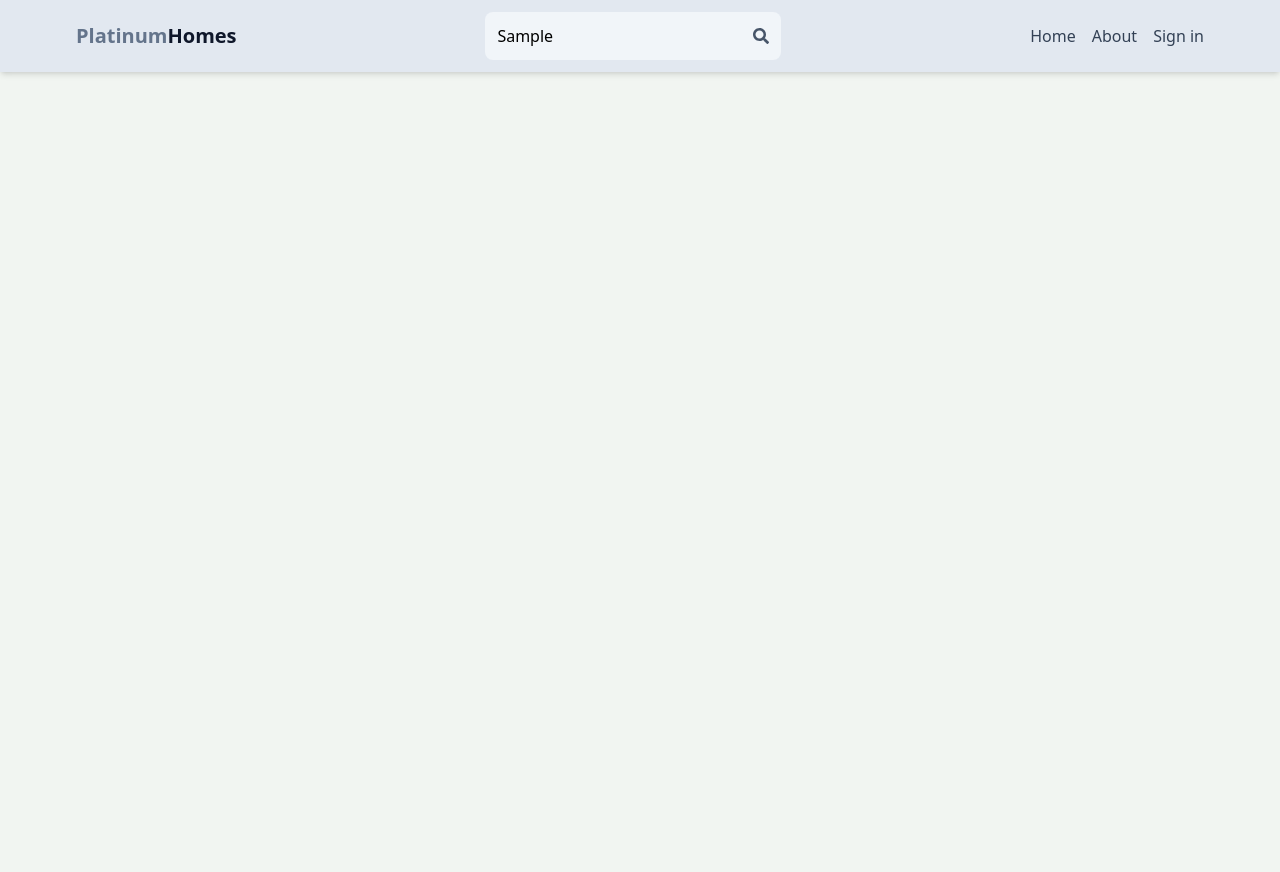
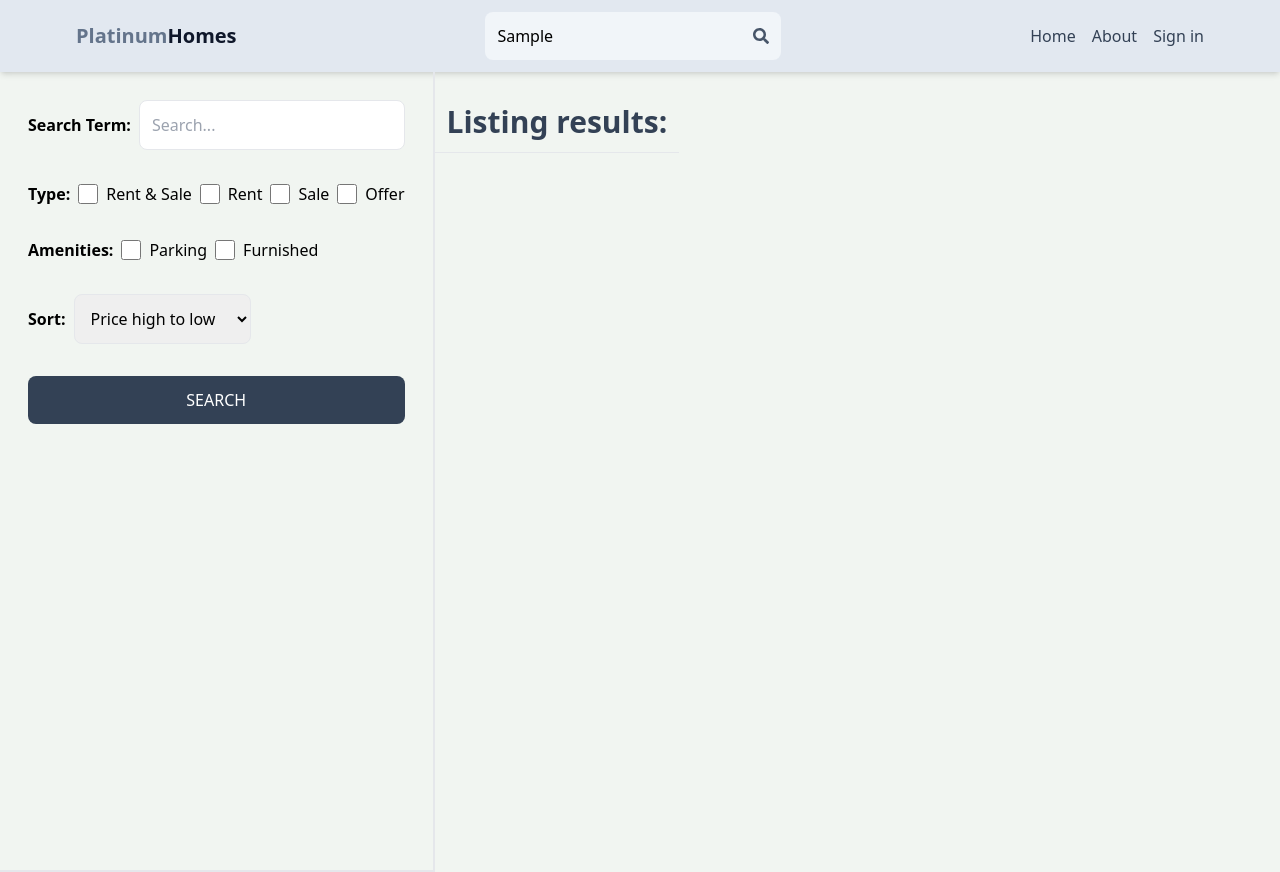
Before and after one commit to Tharush0/real-estate-app-MERN, a React (Vite) app in the folder front-end/: page / in a window 1280 px wide. Both pictures are taken after typing "Sample" into the empty fields and a click on the button 761 px from the left and 36 px from the top of the page. Before the commit the page ends 800 px from the top, so only its background shows below. Built offline with nearby package versions, Linux system fonts and the light colour scheme; no server answers.

Commit message:
Create Search page

```diff
--- a/front-end/src/App.jsx
+++ b/front-end/src/App.jsx
@@ -10,6 +10,7 @@
 import CreateEstate from "./pages/CreateEstate.page";
 import UpdateEstate from "./pages/UpdateEstate.page";
 import Estate from "./pages/Estate.page";
+import Serach from "./pages/Search.page";
 
 export default function App() {
   return (
@@ -21,6 +22,7 @@
         <Route path="/sign-up" element={<SignUp />} />
         <Route path="/about" element={<About />} />
         <Route path="/listing/:listingId" element={<Estate />} />
+        <Route path="/search" element={<Serach/>}/>
         <Route element={<PrivateRoute />}>
           <Route path="/profile" element={<Profile />} />
         </Route>
--- /dev/null
+++ b/front-end/src/pages/Search.page.jsx
@@ -0,0 +1,70 @@
+import React from "react";
+
+export default function Search() {
+  return (
+    <div className="flex flex-col md:flex-row">
+      <div className="p-7  border-b-2 md:border-r-2 md:min-h-screen">
+        <form className="flex flex-col gap-8">
+          <div className="flex items-center gap-2">
+            <label className="whitespace-nowrap font-semibold">
+              Search Term:
+            </label>
+            <input
+              type="text"
+              id="searchTerm"
+              placeholder="Search..."
+              className="border rounded-lg p-3 w-full"
+            />
+          </div>
+          <div className="flex gap-2 flex-wrap items-center">
+            <label className="font-semibold">Type:</label>
+            <div className="flex gap-2">
+              <input type="checkbox" id="all" className="w-5" />
+              <span>Rent & Sale</span>
+            </div>
+            <div className="flex gap-2">
+              <input type="checkbox" id="rent" className="w-5" />
+              <span>Rent</span>
+            </div>
+            <div className="flex gap-2">
+              <input type="checkbox" id="sale" className="w-5" />
+              <span>Sale</span>
+            </div>
+            <div className="flex gap-2">
+              <input type="checkbox" id="offer" className="w-5" />
+              <span>Offer</span>
+            </div>
+          </div>
+          <div className="flex gap-2 flex-wrap items-center">
+            <label className="font-semibold">Amenities:</label>
+            <div className="flex gap-2">
+              <input type="checkbox" id="parking" className="w-5" />
+              <span>Parking</span>
+            </div>
+            <div className="flex gap-2">
+              <input type="checkbox" id="furnished" className="w-5" />
+              <span>Furnished</span>
+            </div>
+          </div>
+          <div className="flex items-center gap-2">
+            <label className="font-semibold">Sort:</label>
+            <select id="sort_order" className="border rounded-lg p-3">
+              <option>Price high to low</option>
+              <option>Price low to hight</option>
+              <option>Latest</option>
+              <option>Oldest</option>
+            </select>
+          </div>
+          <button className="bg-slate-700 text-white p-3 rounded-lg uppercase hover:opacity-95">
+            Search
+          </button>
+        </form>
+      </div>
+      <div className="">
+        <h1 className="text-3xl font-semibold border-b p-3 text-slate-700 mt-5">
+          Listing results:
+        </h1>
+      </div>
+    </div>
+  );
+}
```
